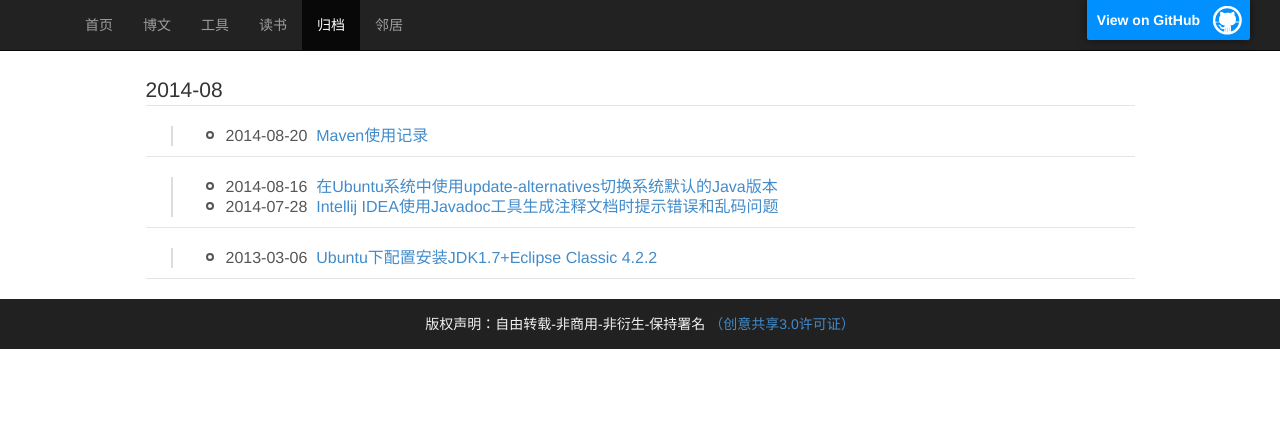
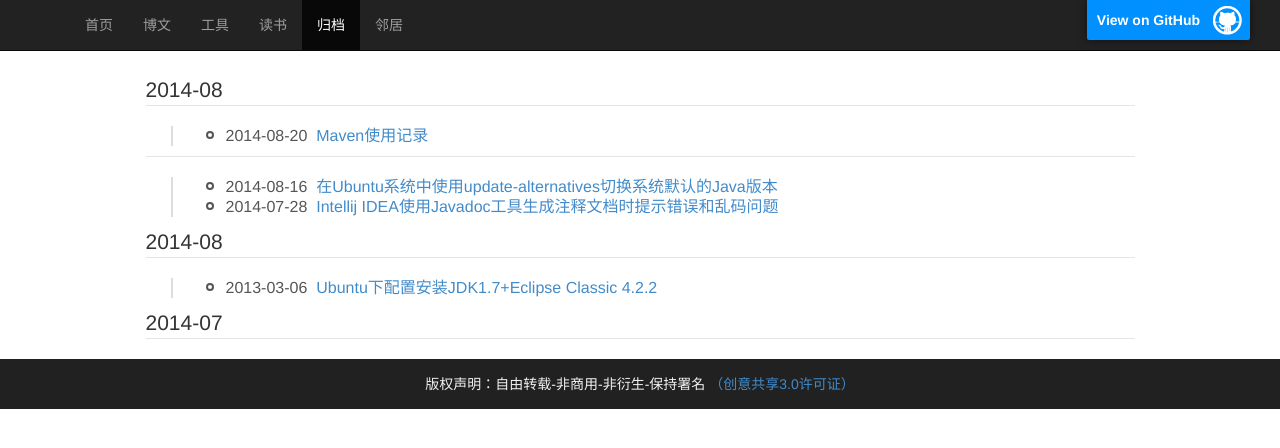
Before and after one commit to sheleng/sheleng.github.io, a Jekyll site: the page built from pages/archive.html, in a window 1280 px wide. Shown: the top 448 px of the page. Built offline with Jekyll 4.4.1, drawn with Linux system fonts in a browser that asks for light colours.

Commit message:
调整归档列表内容

```diff
--- a/pages/archive.html
+++ b/pages/archive.html
@@ -21,7 +21,7 @@
 
       {% if this_year_month != pre_year_month %}
         </ul>
-        <legend id="{{ next_year_month }}">{{ next_year_month }}</legend>
+        <legend id="{{ pre_year_month }}">{{ pre_year_month }}</legend>
         <ul>
       {% endif %}
       {% capture pre_year_month %}{{ post.date | date: "%Y-%m" }}{% endcapture %}
```
